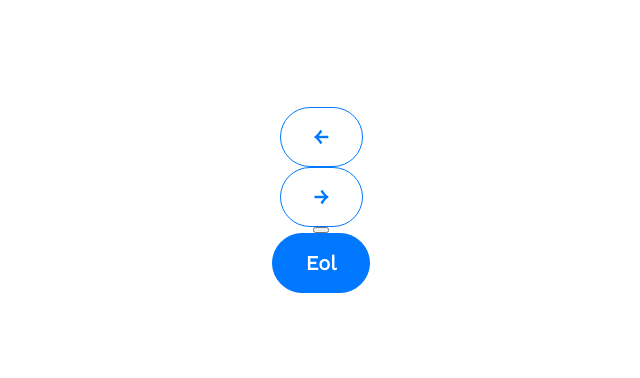
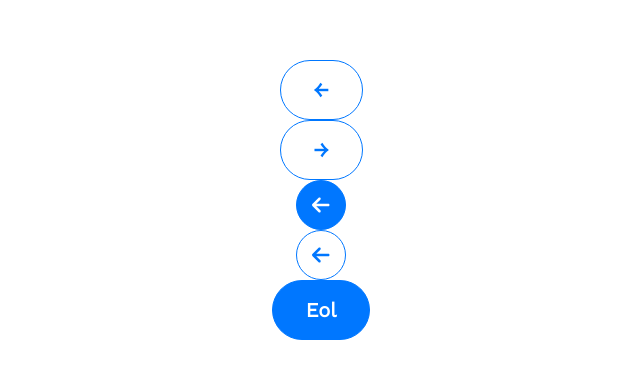
Before and after one commit to rezamohdev/my_portfolio, a React (Create React App) app: page / in a window 1280 px wide. Shown: the part 200-578 px from the top of the page, without its empty margins (319-959 px from the left). Built offline with nearby package versions, Linux system fonts and the light colour scheme.

Commit message:
update: styled slider button

```diff
--- a/package.json
+++ b/package.json
@@ -4,6 +4,7 @@
   "private": true,
   "dependencies": {
     "@fortawesome/fontawesome-svg-core": "^6.5.1",
+    "@fortawesome/free-brands-svg-icons": "^6.5.1",
     "@fortawesome/free-solid-svg-icons": "^6.5.1",
     "@fortawesome/react-fontawesome": "^0.2.0",
     "@testing-library/jest-dom": "^5.17.0",
--- a/src/components/App/App.js
+++ b/src/components/App/App.js
@@ -10,6 +10,7 @@ function App() {
         <Button lightButton={true}>	&#8592;	</Button>
         <Button lightButton={true}>	&#8594;</Button>
         <SlideButton />
+        <SlideButton active={false} right={false} />
         <Button >Eol</Button>
       </header>
     </div>
--- a/src/components/SlideButton/SlideButton.css
+++ b/src/components/SlideButton/SlideButton.css
@@ -0,0 +1,16 @@
+.slider-button {
+  background-color: #fff;
+  border: 1px solid #07f;
+  border-radius: 50px;
+  color: #07f;
+  height: 50px;
+  width: 50px;
+  cursor: pointer;
+}
+.slider-button:hover {
+  box-shadow: 1px 4px 12px 0px #0000002b;
+}
+.slider-button_type_active {
+  background-color: #07f;
+  color: #fff;
+}
--- a/src/components/SlideButton/SlideButton.js
+++ b/src/components/SlideButton/SlideButton.js
@@ -1,6 +1,14 @@
+import ReactDOM from 'react-dom'
+import './SlideButton.css';
+import { library } from '@fortawesome/fontawesome-svg-core'
+import { fab } from '@fortawesome/free-brands-svg-icons'
+import { faArrowLeft, faArrowRight, faCheckSquare, faCoffee } from '@fortawesome/free-solid-svg-icons'
 import { FontAwesomeIcon } from '@fortawesome/react-fontawesome';
-import './SlideButton.css';
-const SlideButton = ({ name }) => {
-    return (<button className='slider-button'><FontAwesomeIcon size='xl' icon="coffee" /></button>)
+
+library.add(fab, faCheckSquare, faCoffee)
+const SlideButton = ({ right = false, active = true }) => {
+    return (<button className={`slider-button ${active && 'slider-button_type_active'} `}>
+        {right ? (<FontAwesomeIcon color='#fff' size='xl' icon={faArrowRight} />) : (<FontAwesomeIcon size='xl' icon={faArrowLeft} />)}
+    </button>)
 }
 export default SlideButton;
```
Also changed, not shown: 1 other file (tests, documents, lock files or other folders).
